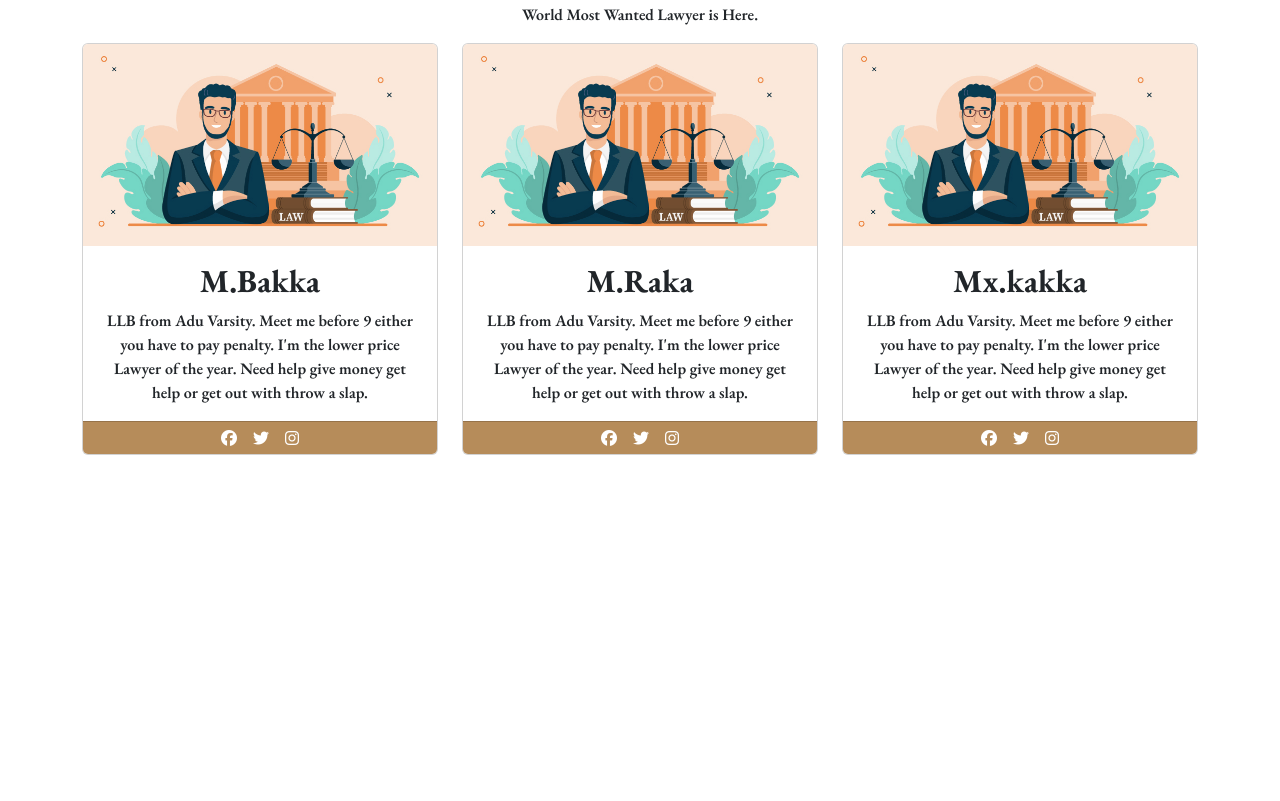
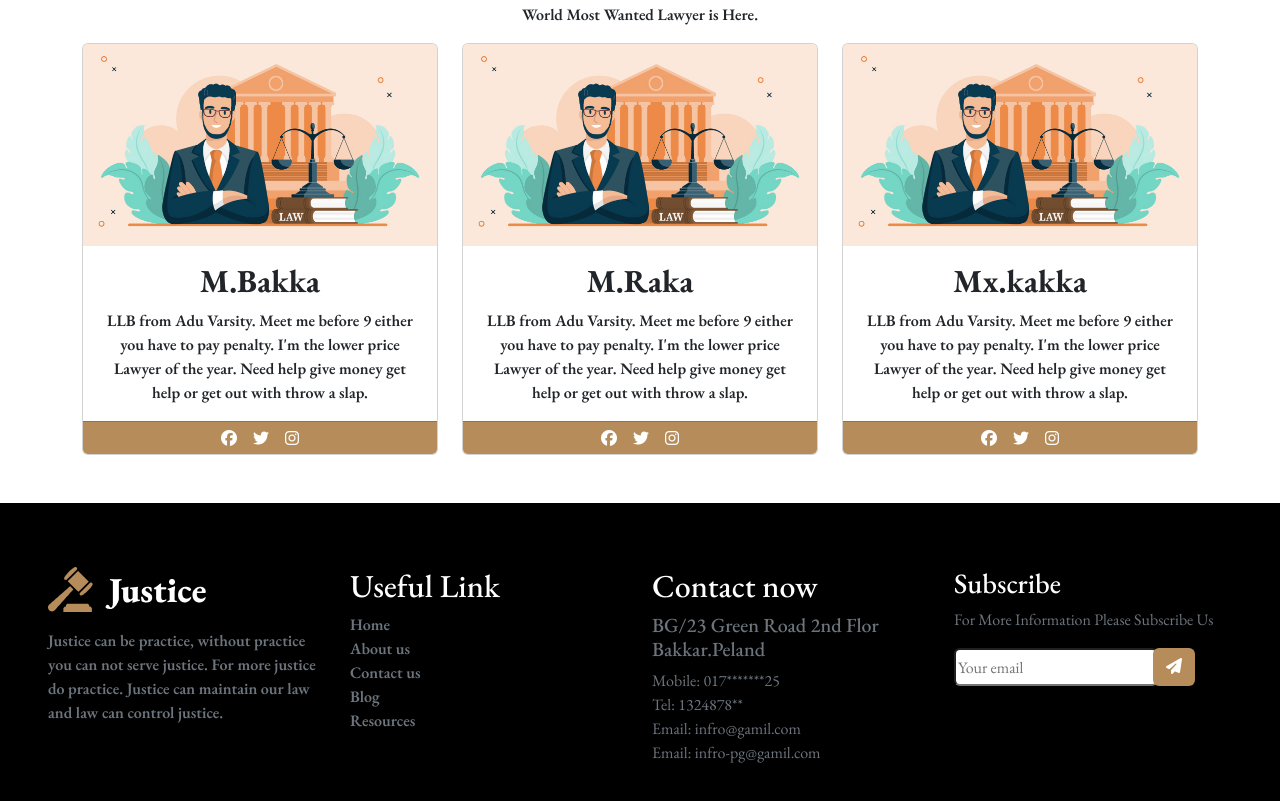
Before and after one commit to Shajib-Dv/legal-low-font-end, a plain HTML site: page index.html in a window 1280 px wide. Shown: the part 2973-3774 px from the top of the page. Before the commit the page ends 3476 px from the top, so only its background shows below. Drawn offline with nearby package versions, Linux system fonts and the light colour scheme; a web font is replaced by a local one.

Commit message:
footer section done

```diff
--- a/index.html
+++ b/index.html
@@ -35,6 +35,9 @@
         background-color: #b68c5a;
         color: white;
       }
+      .lg-bg-primary:hover {
+        background-color: #c78d46;
+      }
       .dropdown-side-arrow::after {
         content: url("./images/side-arow.png");
         display: inline-block;
@@ -68,9 +71,9 @@
       }
     </style>
   </head>
-  <body class="container lg-primary-font">
+  <body class="lg-primary-font">
     <!-- header section  -->
-    <header>
+    <header class="container">
       <!-- nav section  -->
       <nav class="navbar navbar-expand-lg d-flex justify-content-center">
         <div class="container-fluid">
@@ -258,6 +261,7 @@
                 name=""
                 id="search"
                 placeholder="Search your services"
+                style="outline: none"
               />
               <button class="btn lg-bg-primary">Search</button>
             </form>
@@ -267,7 +271,7 @@
     </header>
 
     <!-- main section  -->
-    <main>
+    <main class="container">
       <!-- The Legal Practice Area -->
       <section class="my-5 text-center">
         <h1 class="fs-2 fw-bold">The Legal Practice Area</h1>
@@ -741,7 +745,73 @@
     </main>
 
     <!-- footer section  -->
-    <footer></footer>
+    <footer class="bg-black text-white p-5">
+      <div class="row row-cols-1 row-cols-md-4 row-cols-lg-4">
+        <div class="col my-3">
+          <div>
+            <img src="./images/jts.png" alt="" />
+            <p class="fw-semibold py-3 text-secondary">
+              Justice can be practice, without practice you can not serve
+              justice. For more justice do practice. Justice can maintain our
+              law and law can control justice.
+            </p>
+          </div>
+        </div>
+        <div class="col my-3">
+          <h2>Useful Link</h2>
+          <div class="d-flex flex-column">
+            <a class="text-secondary fw-semibold text-decoration-none" href="#"
+              >Home</a
+            >
+            <a class="text-secondary fw-semibold text-decoration-none" href="#"
+              >About us</a
+            >
+            <a class="text-secondary fw-semibold text-decoration-none" href="#"
+              >Contact us</a
+            >
+            <a class="text-secondary fw-semibold text-decoration-none" href="#"
+              >Blog</a
+            >
+            <a class="text-secondary fw-semibold text-decoration-none" href="#"
+              >Resources</a
+            >
+          </div>
+        </div>
+        <div class="col my-3">
+          <h2>Contact now</h2>
+          <address class="text-secondary">
+            <h5>BG/23 Green Road 2nd Flor Bakkar.Peland</h5>
+            <p>
+              Mobile: 017*******25 <br />
+              Tel: 1324878** <br />
+              Email: infro@gamil.com <br />
+              Email: infro-pg@gamil.com
+            </p>
+          </address>
+        </div>
+        <div class="col my-3">
+          <h3>Subscribe</h3>
+          <p class="text-secondary">For More Information Please Subscribe Us</p>
+          <div class="d-flex">
+            <div>
+              <input
+                type="email"
+                name="email"
+                id="email"
+                placeholder="Your email"
+                class="h-100 rounded"
+                style="outline: none"
+              />
+            </div>
+            <div style="margin-left: -5px">
+              <button class="btn lg-bg-primary">
+                <i class="fa-solid fa-paper-plane"></i>
+              </button>
+            </div>
+          </div>
+        </div>
+      </div>
+    </footer>
 
     <!-- Bootstrap JS  -->
     <script
```
Also changed, not shown: images/jts.png (renamed from images/Group 37.png).
